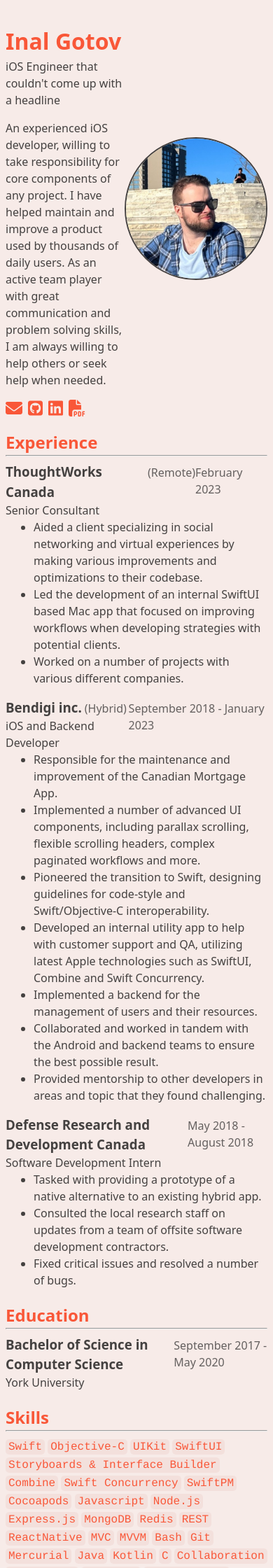
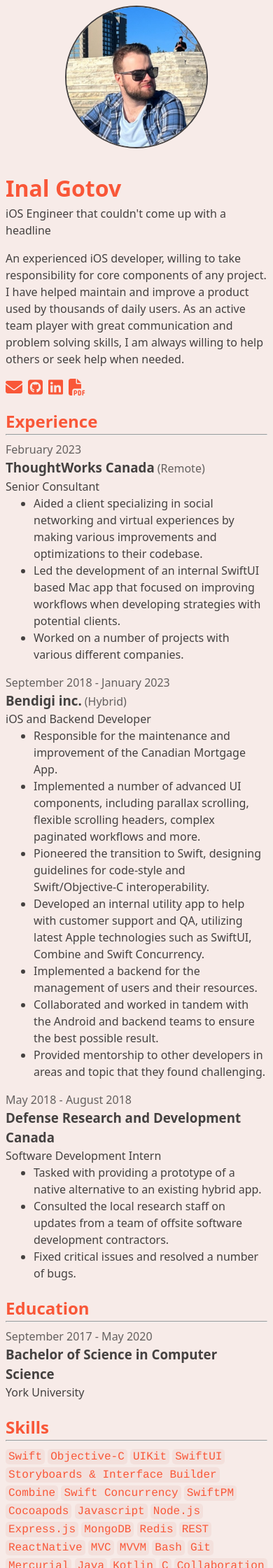
Before and after one commit to sketch204/sketch204.github.io, a Jekyll site: the page built from resume.html, in a window 390 px wide. Shown: the top 2240 px of the page at 70% size. Built offline with Jekyll 4.4.1, drawn with Linux system fonts in a browser that asks for light colours; nearby versions of some CDN libraries.

Commit message:
Update cv layout for mobile

```diff
--- a/assets/css/cv.css
+++ b/assets/css/cv.css
@@ -107,3 +107,11 @@
     }
   }
 }
+
+@media (max-width: 630px) {
+  .cv {
+    .heading {
+      flex-direction: column-reverse;
+    }
+  }
+}
```
